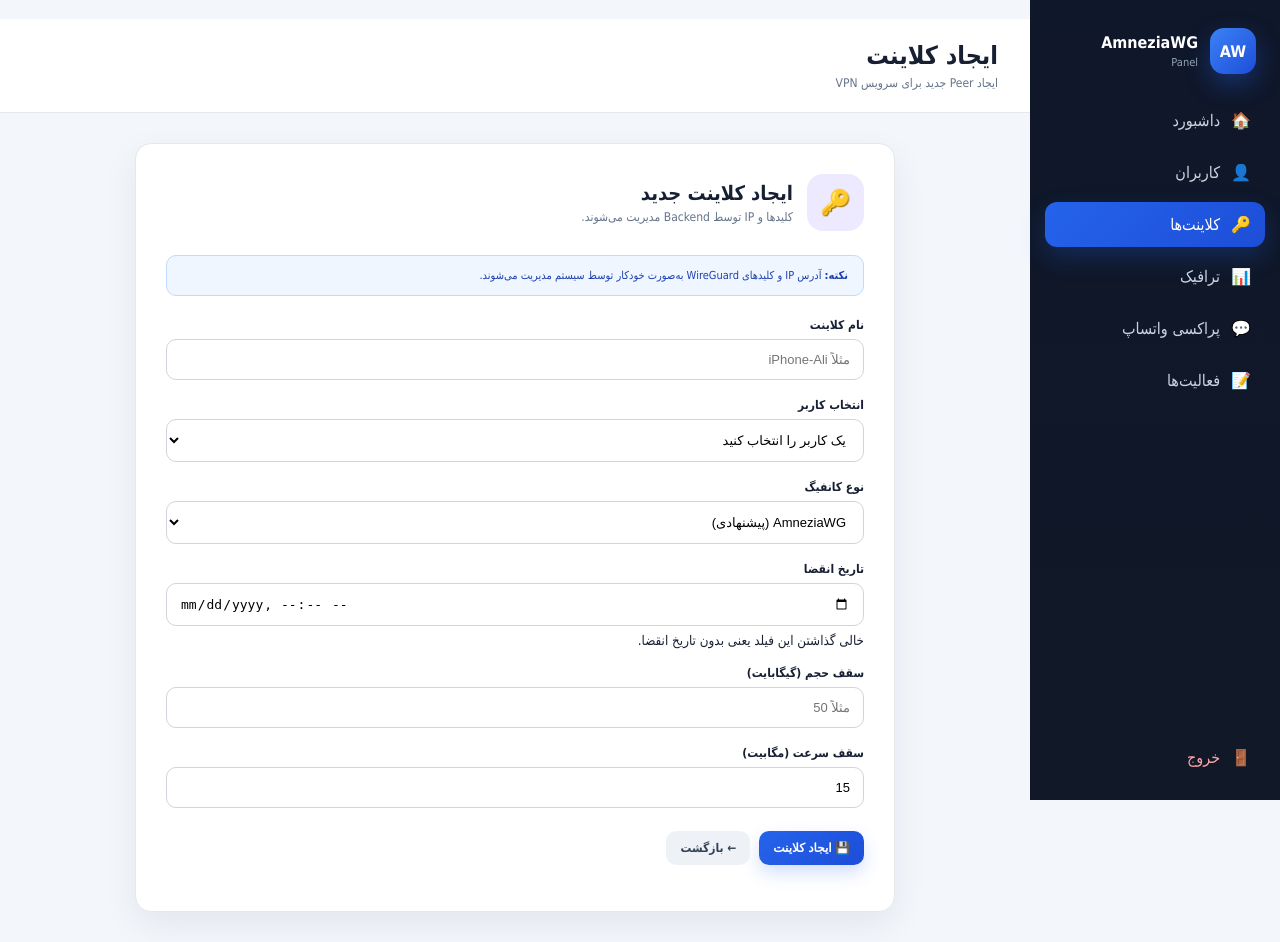
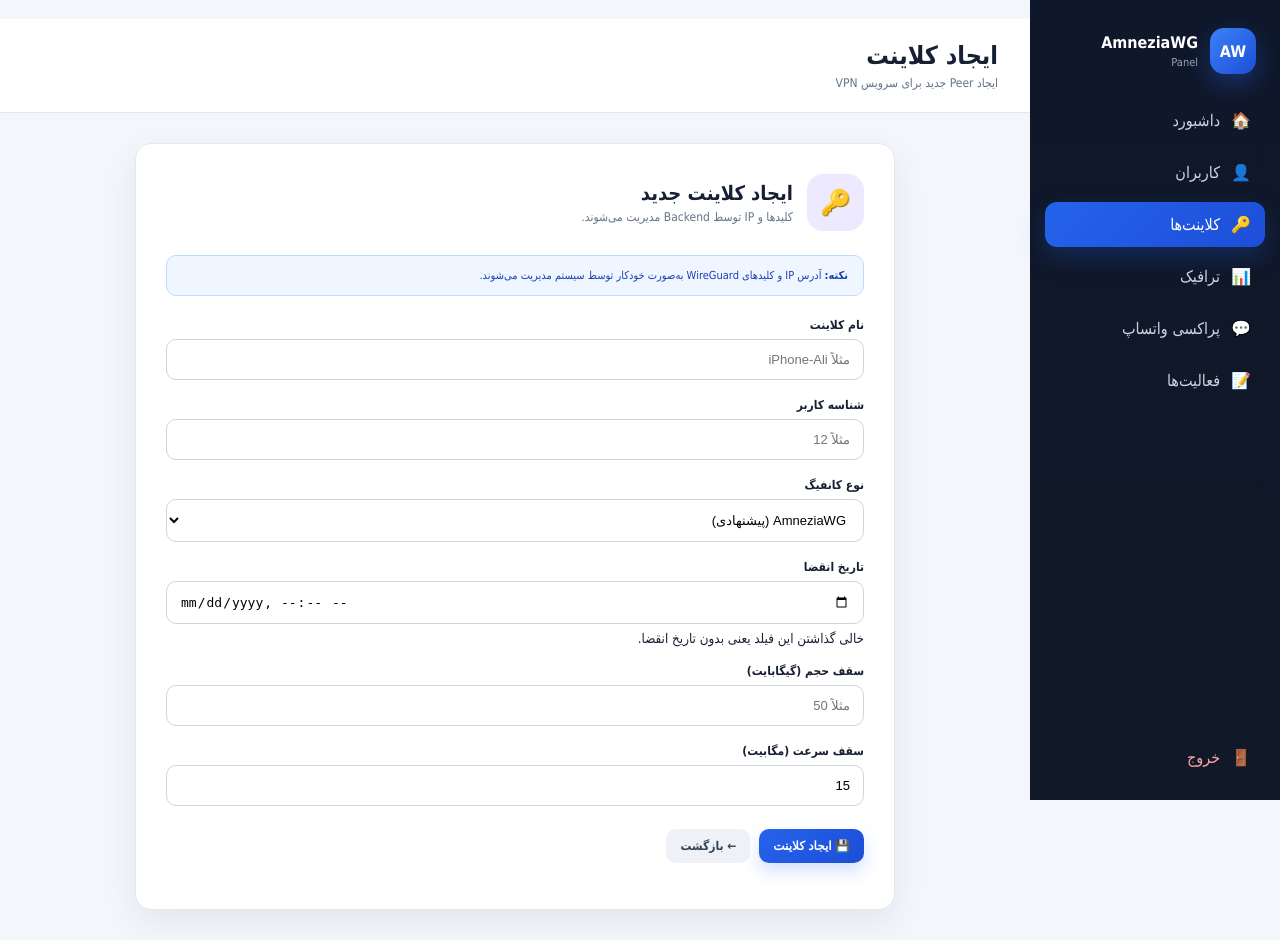
Before and after one commit to agrkmgmg-dev/AmneziaWG-Panel, a FastAPI app: template backend/app/templates/admin/create_peer.html in a window 1280 px wide. Run offline with FastAPI, Linux system fonts and the light colour scheme; the template is opened without the code that fills it, so the values that code supplies are empty.

Commit message:
ui: restore user id field for peer creation

```diff
--- a/backend/app/templates/admin/create_peer.html
+++ b/backend/app/templates/admin/create_peer.html
@@ -39,13 +39,15 @@
         </div>
 
         <div class="form-group">
-            <label for="user_id">انتخاب کاربر</label>
-            <select id="user_id" name="user_id" required>
-                <option value="" disabled selected>یک کاربر را انتخاب کنید</option>
-                {% for user in users or [] %}
-                <option value="{{ user.id }}">{{ user.username }}{% if user.peers %} — دارای کلاینت{% endif %}</option>
-                {% endfor %}
-            </select>
+            <label for="user_id">شناسه کاربر</label>
+            <input
+                id="user_id"
+                type="number"
+                name="user_id"
+                placeholder="مثلاً 12"
+                min="1"
+                required
+            >
         </div>
 
         <div class="form-group">
```
